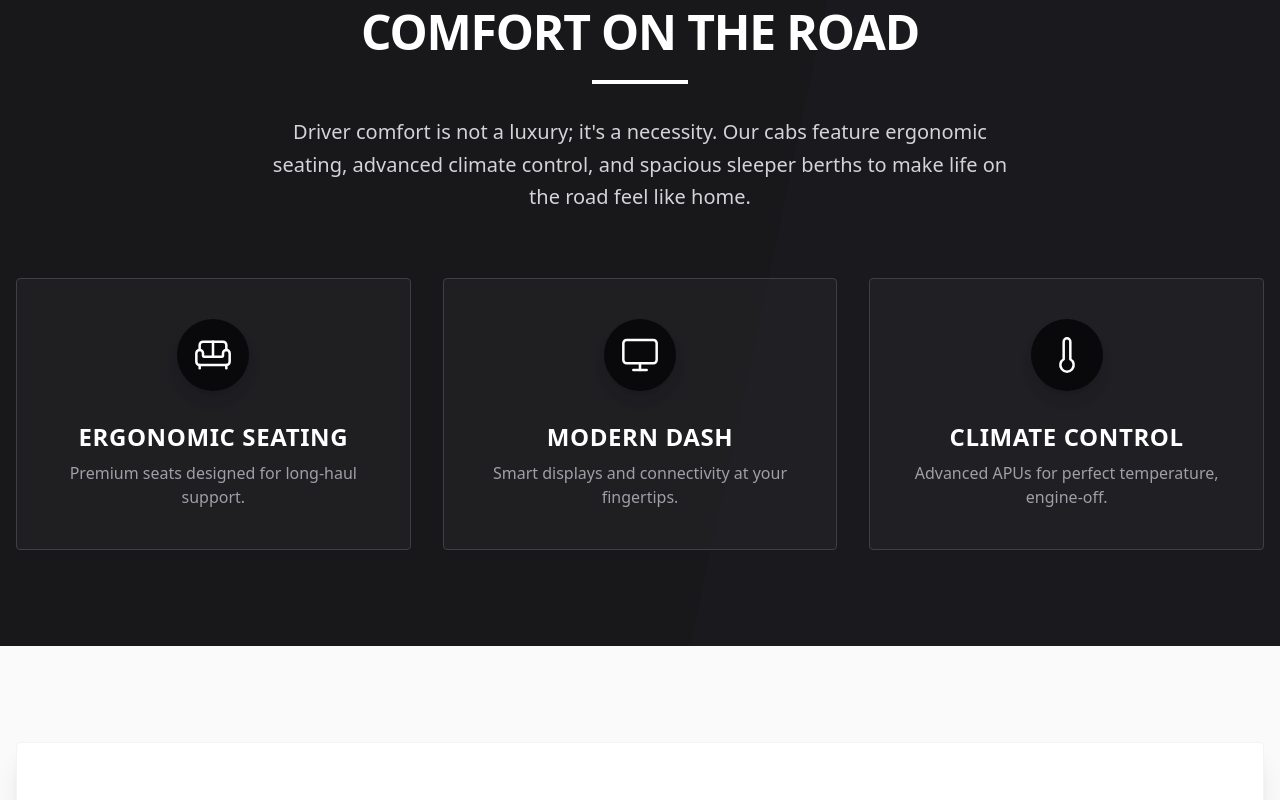
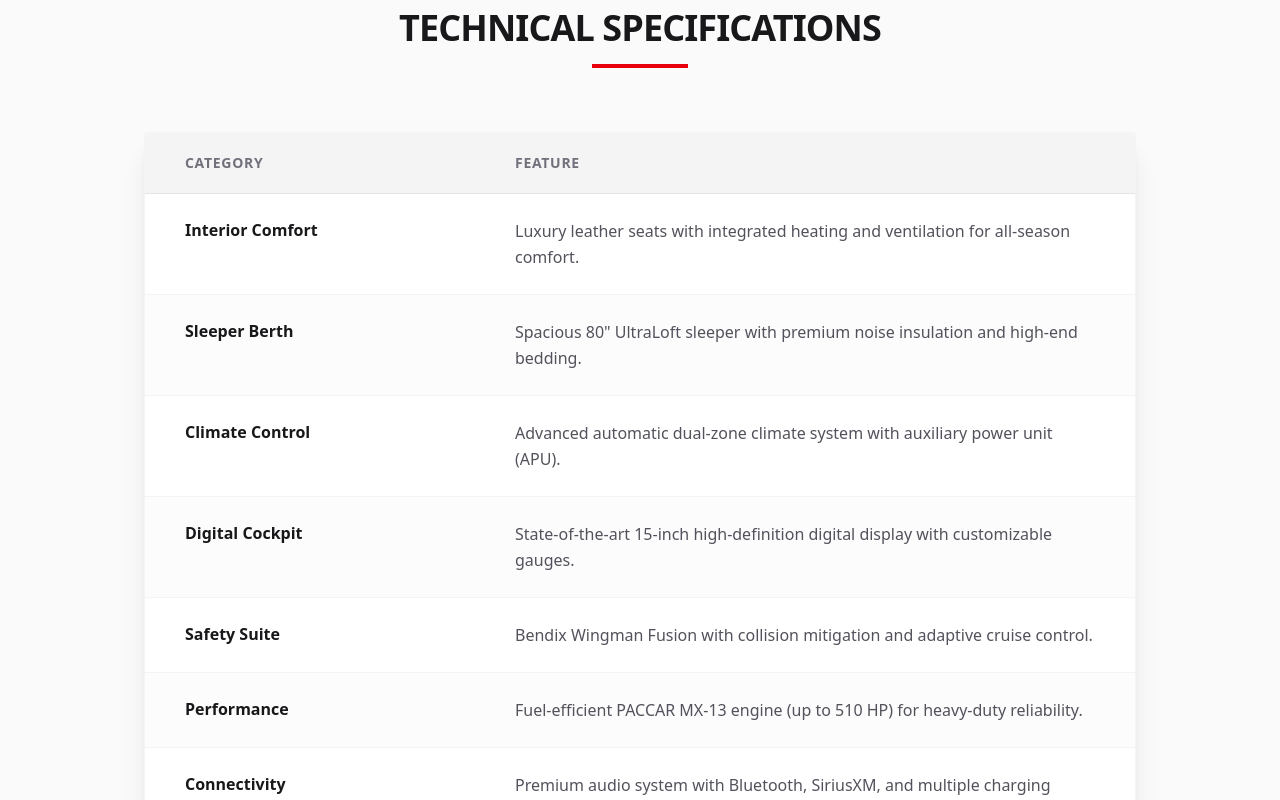
Before and after one commit to saskij/NewPathLogistics, a Next.js app: page /equipment in a window 1280 px wide. Shown: the part 1380-2180 px from the top of the page. Built offline with nearby package versions, Linux system fonts and the light colour scheme.

Commit message:
Feat: Add interactive Tech Specs table to Equipment page

```diff
--- a/src/app/equipment/page.tsx
+++ b/src/app/equipment/page.tsx
@@ -2,6 +2,7 @@ import Image from "next/image";
 import Link from "next/link";
 import { Sofa, Monitor, Thermometer, ShieldCheck, Wrench, Leaf, ArrowRight } from "lucide-react";
 import ScrollAnimation from "@/components/ui/ScrollAnimation";
+import TechSpecs from "@/components/sections/TechSpecs";
 
 import driverFleet from "../../../public/NATIONWIDE TRUCKING-card.jpg";
 import equipmentImg from "../../../public/hero-services.jpg"; // Using as placeholder for truck detail
@@ -95,6 +96,9 @@ export default function EquipmentPage() {
                     </ScrollAnimation>
                 </div>
             </section>
+
+            {/* 2.5 Tech Specs */}
+            <TechSpecs />
 
             {/* 3. Comfort on the Road (bg-zinc-900) */}
             <section className="py-24 bg-zinc-900 text-white relative overflow-hidden">
--- /dev/null
+++ b/src/components/sections/TechSpecs.tsx
@@ -0,0 +1,58 @@
+'use client';
+
+import { LazyMotion, domMax, m } from 'framer-motion';
+
+const specs = [
+    { category: "Interior Comfort", value: "Luxury leather seats with integrated heating and ventilation for all-season comfort." },
+    { category: "Sleeper Berth", value: "Spacious 80\" UltraLoft sleeper with premium noise insulation and high-end bedding." },
+    { category: "Climate Control", value: "Advanced automatic dual-zone climate system with auxiliary power unit (APU)." },
+    { category: "Digital Cockpit", value: "State-of-the-art 15-inch high-definition digital display with customizable gauges." },
+    { category: "Safety Suite", value: "Bendix Wingman Fusion with collision mitigation and adaptive cruise control." },
+    { category: "Performance", value: "Fuel-efficient PACCAR MX-13 engine (up to 510 HP) for heavy-duty reliability." },
+    { category: "Connectivity", value: "Premium audio system with Bluetooth, SiriusXM, and multiple charging ports." },
+];
+
+export default function TechSpecs() {
+    return (
+        <section className="py-24 bg-zinc-50 text-zinc-900">
+            <div className="container mx-auto px-4 max-w-5xl">
+                <div className="text-center mb-16">
+                    <h2 className="text-3xl md:text-4xl font-bold uppercase tracking-tight mb-4">Technical Specifications</h2>
+                    <div className="w-24 h-1 bg-red-600 mx-auto"></div>
+                </div>
+
+                <div className="bg-white rounded-sm shadow-xl overflow-hidden border border-zinc-100">
+                    <LazyMotion features={domMax}>
+                        <table className="w-full text-left border-collapse">
+                            <thead>
+                                <tr className="bg-zinc-100 text-zinc-500 text-sm uppercase tracking-wider font-bold border-b border-zinc-200">
+                                    <th className="py-5 px-6 md:px-10 w-1/3">Category</th>
+                                    <th className="py-5 px-6 md:px-10 w-2/3">Feature</th>
+                                </tr>
+                            </thead>
+                            <tbody>
+                                {specs.map((spec, index) => (
+                                    <m.tr
+                                        key={index}
+                                        initial={{ opacity: 0, y: 10 }}
+                                        whileInView={{ opacity: 1, y: 0 }}
+                                        viewport={{ once: true, margin: "-50px" }}
+                                        transition={{ duration: 0.5, delay: index * 0.1 }}
+                                        className="border-b border-zinc-100 last:border-none hover:bg-zinc-50 transition-colors even:bg-zinc-50/50"
+                                    >
+                                        <td className="py-6 px-6 md:px-10 font-bold text-zinc-900 align-top">
+                                            {spec.category}
+                                        </td>
+                                        <td className="py-6 px-6 md:px-10 text-zinc-600 leading-relaxed align-top">
+                                            {spec.value}
+                                        </td>
+                                    </m.tr>
+                                ))}
+                            </tbody>
+                        </table>
+                    </LazyMotion>
+                </div>
+            </div>
+        </section>
+    );
+}
```
